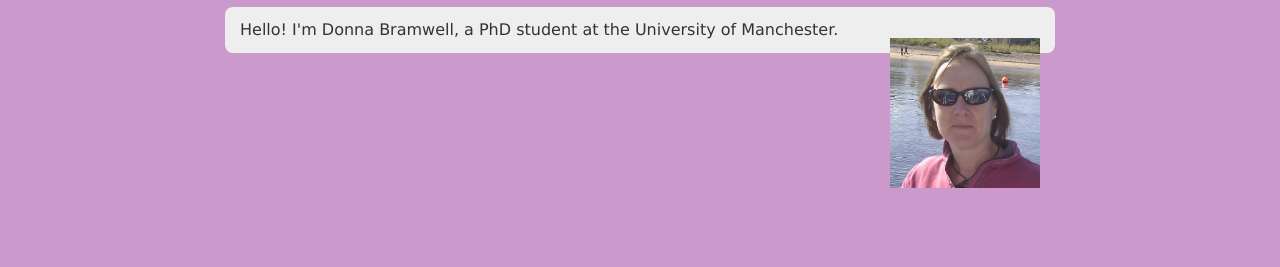
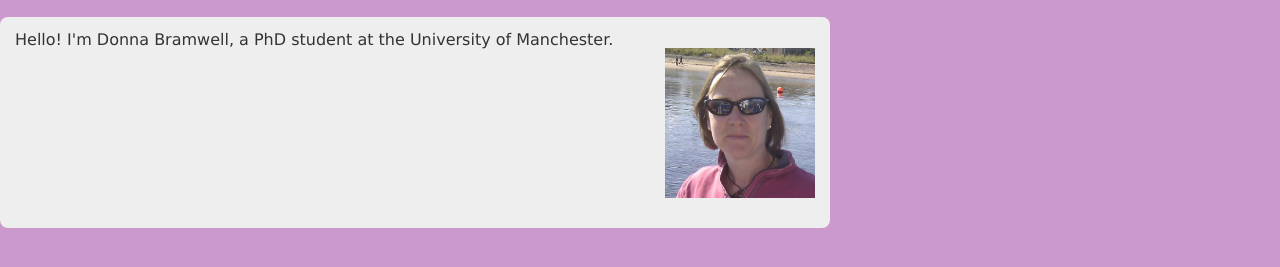
Before and after one commit to kevinrutherford/donnabramwell, a plain HTML site: page index.html in a window 1280 px wide. Shown: the part 83-350 px from the top of the page. Drawn offline with Linux system fonts and the light colour scheme.

Commit message:
More styling

```diff
--- a/index.html
+++ b/index.html
@@ -13,7 +13,7 @@
     <h1> Donna Bramwell </h1>
   </div>
 
-  <div class="wrapper">
+  <div class="wrapper clearfix">
 
     <p>
       Hello!
--- a/stylesheets/site.css
+++ b/stylesheets/site.css
@@ -22,3 +22,26 @@ img {
   float: right;
   margin: 0 0 15px 15px;
 }
+
+/* Clearfix /////////////////*/
+
+.clearfix:after {
+	content: ".";
+	display: block;
+	clear: both;
+	visibility: hidden;
+	line-height: 0;
+	height: 0;
+}
+
+.clearfix {
+	display: inline-block;
+}
+
+html[xmlns] .clearfix {
+	display: block;
+}
+
+* html .clearfix {
+	height: 1%;
+}
```
